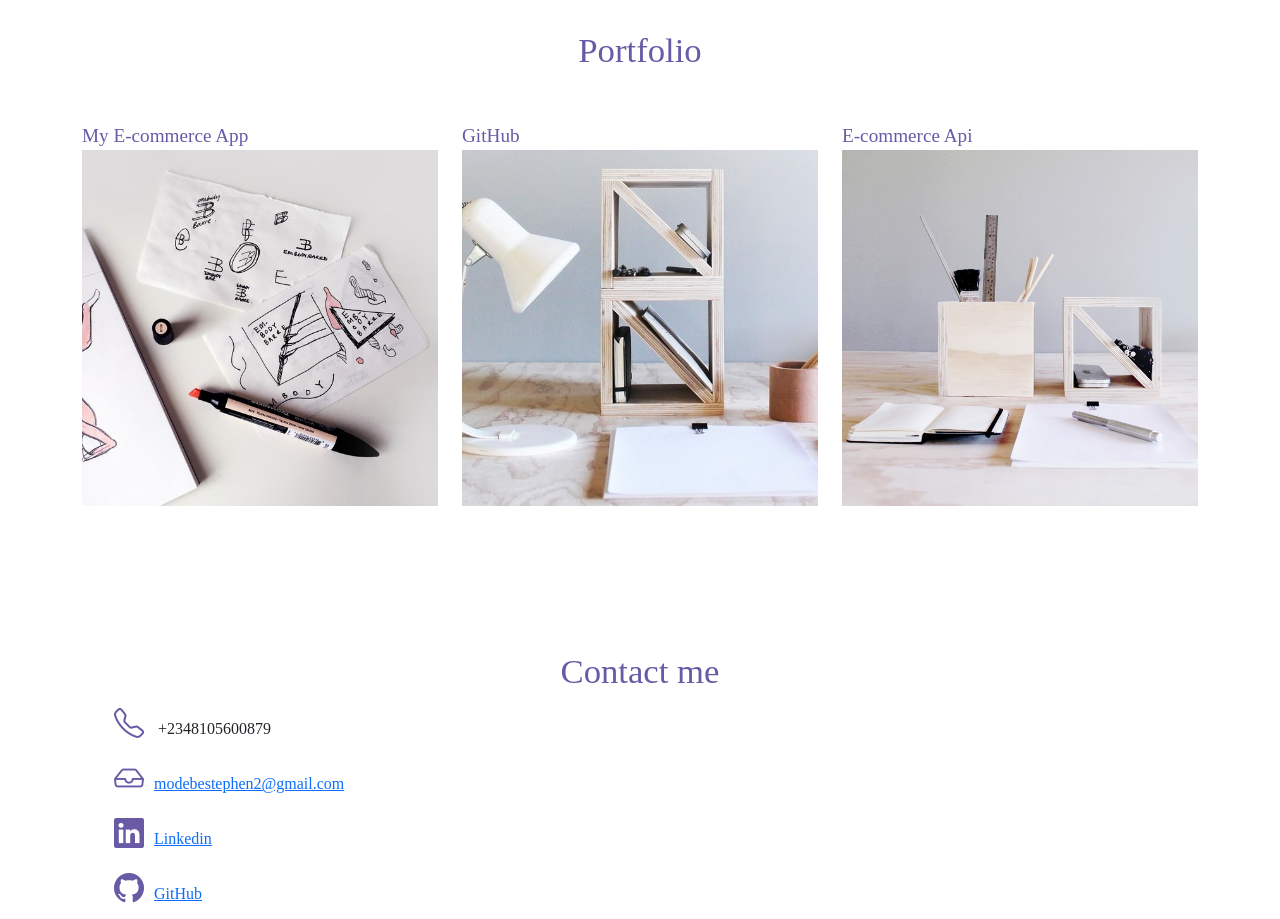
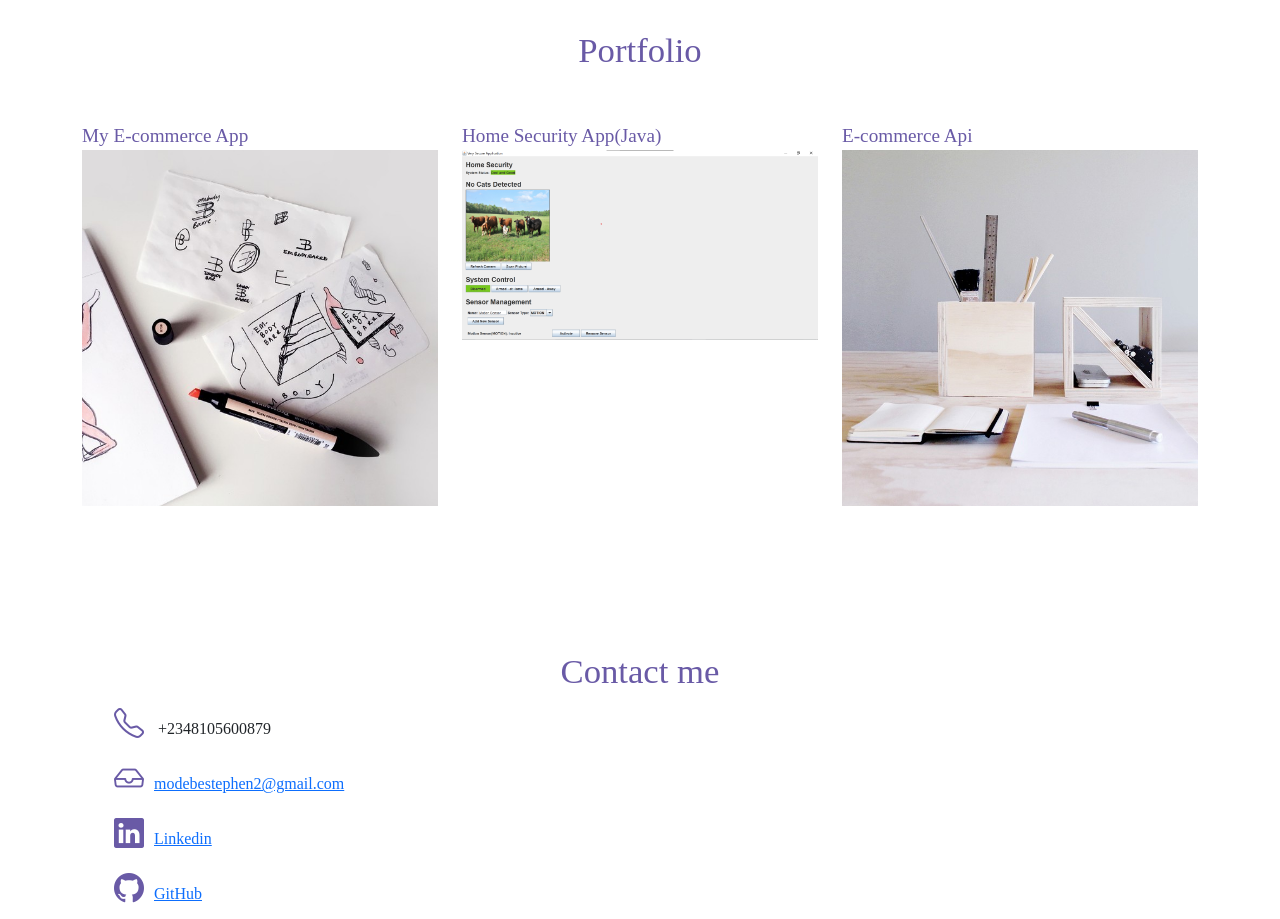
Before and after one commit to M-Steve1/portfolio, an Angular app: page / in a window 1280 px wide. Shown: the part 1480-2399 px from the top of the page. Built offline with nearby package versions, Linux system fonts and the light colour scheme; a web font is replaced by a local one.

Commit message:
Update portfolio component

```diff
--- a/src/app/components/portfolio/portfolio.component.html
+++ b/src/app/components/portfolio/portfolio.component.html
@@ -12,9 +12,9 @@
             </a>
         </div>
         <div class="portfolio-card col-md">
-            <a target="_blank" href="https://github.com/M-Steve1">
-                GitHub
-                <img src="./../../assets/imgs/folio-2.jpg" alt="portfolio-card">
+            <a target="_blank" href="https://github.com/M-Steve1/Home-security-app">
+                Home Security App(Java)
+                <img src="../../../assets/imgs/Java-security.png" alt="portfolio-card">
             </a>
         </div>
         <div class="portfolio-card col-md">
```
Also changed, not shown: src/assets/imgs/Java-security.png (added).
